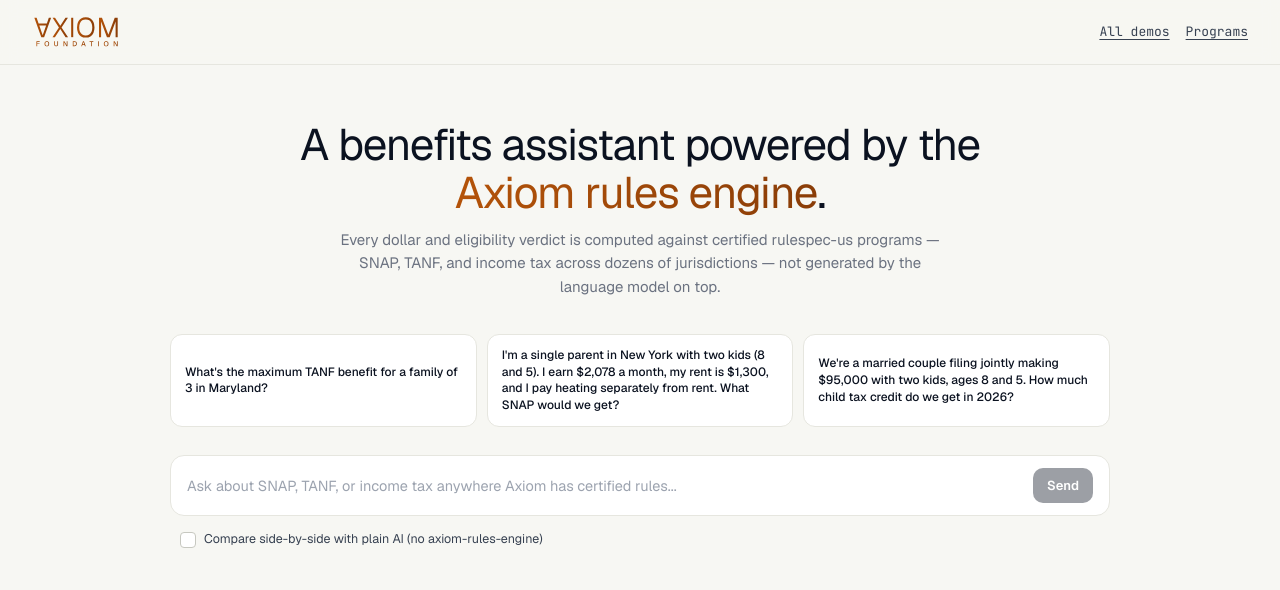
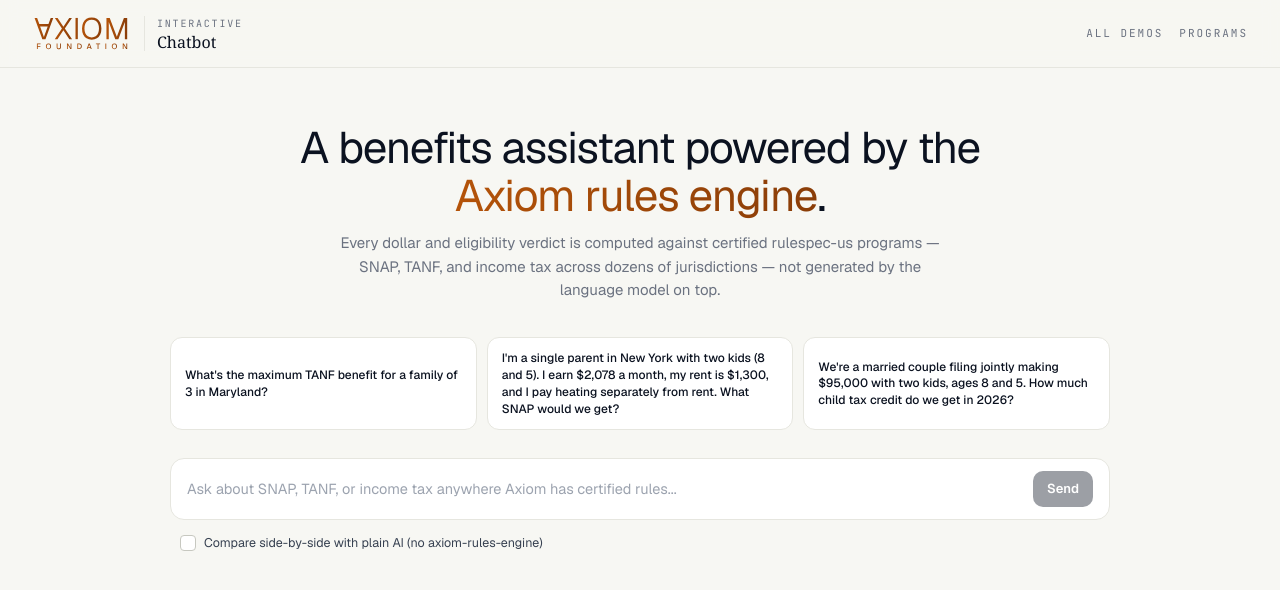
Before and after one commit to TheAxiomFoundation/finbot-snap-demo, a Next.js app: page / in a window 1280 px wide. Shown: the top 590 px of the page. Built offline with nearby package versions, Linux system fonts and the light colour scheme.

Commit message:
Apply uniform Axiom demo header (logo 100px, Interactive eyebrow, serif name, All demos -> axiom.org/demos)
Co-Authored-By: Claude Fable 5 <noreply@anthropic.com>

```diff
--- a/src/app/globals.css
+++ b/src/app/globals.css
@@ -379,17 +379,56 @@ a.cite:hover { color: #0b1220; }
 }
 .brand-link:hover { opacity: 0.75; }
 
-/* Wraps the Axiom Foundation logo link in the top bar. */
+/* Wraps the Axiom Foundation logo link + title block in the top bar. */
 .brand-group {
   display: inline-flex;
-  align-items: flex-start;
-  gap: 14px;
+  align-items: center;
+  gap: 12px;
 }
 
 .brand-axiom {
   display: inline-block;
-  height: 32px;
-  width: auto;
+  width: 100px;
+  height: auto;
+}
+
+/* Divider + demo title block, after the logo. Links to the demo root. */
+.brand-title {
+  display: inline-flex;
+  flex-direction: column;
+  gap: 2px;
+  border-left: 1px solid var(--hairline);
+  padding-left: 12px;
+  text-decoration: none;
+}
+.brand-eyebrow {
+  font-family: var(--font-mono), "JetBrains Mono", ui-monospace, Menlo, monospace;
+  font-size: 10px;
+  text-transform: uppercase;
+  letter-spacing: 0.18em;
+  color: var(--ink-mute);
+}
+.brand-name {
+  font-family: Georgia, "Times New Roman", serif;
+  font-size: 16px;
+  font-weight: 400;
+  line-height: 1.15;
+  color: var(--ink);
+}
+
+/* Right-side header links (All demos, Programs). */
+.topbar-link {
+  font-family: var(--font-mono), "JetBrains Mono", ui-monospace, Menlo, monospace;
+  font-size: 11px;
+  text-transform: uppercase;
+  letter-spacing: 0.18em;
+  color: var(--ink-mute);
+  text-decoration: none;
+}
+.topbar-link:hover {
+  color: var(--accent);
+  text-decoration: underline;
+  text-underline-offset: 3px;
 }
 
 /* Page intro — light-weight Geist headline in the Axiom register,
@@ -497,7 +536,8 @@ a.cite:hover { color: #0b1220; }
     max-width: 100%;
   }
   .brand-axiom {
-    height: 26px;
+    width: 84px;
+    height: auto;
   }
   .brand-product {
     font-size: 17px;
--- a/src/components/FinBotPage.tsx
+++ b/src/components/FinBotPage.tsx
@@ -12,8 +12,6 @@ export function FinBotPage() {
           <span className="brand-group">
             <a
               href="https://axiom-foundation.org"
-              target="_blank"
-              rel="noreferrer"
               className="brand-link"
               aria-label="Axiom Foundation"
             >
@@ -23,9 +21,12 @@ export function FinBotPage() {
                 className="brand-axiom"
               />
             </a>
+            <Link href="/" className="brand-title">
+              <span className="brand-eyebrow">Interactive</span>
+              <span className="brand-name">Chatbot</span>
+            </Link>
           </span>
           <span
-            className="mono"
             style={{
               marginLeft: "auto",
               display: "flex",
@@ -33,28 +34,10 @@ export function FinBotPage() {
               gap: 16,
             }}
           >
-            <a
-              href="https://axiom-foundation.org/demos"
-              target="_blank"
-              rel="noreferrer"
-              style={{
-                fontSize: 13,
-                color: "#374151",
-                textDecoration: "underline",
-                textUnderlineOffset: 3,
-              }}
-            >
+            <a href="https://axiom.org/demos" className="topbar-link">
               All demos
             </a>
-            <Link
-              href="/programs"
-              style={{
-                fontSize: 13,
-                color: "#374151",
-                textDecoration: "underline",
-                textUnderlineOffset: 3,
-              }}
-            >
+            <Link href="/programs" className="topbar-link">
               Programs
             </Link>
           </span>
```
